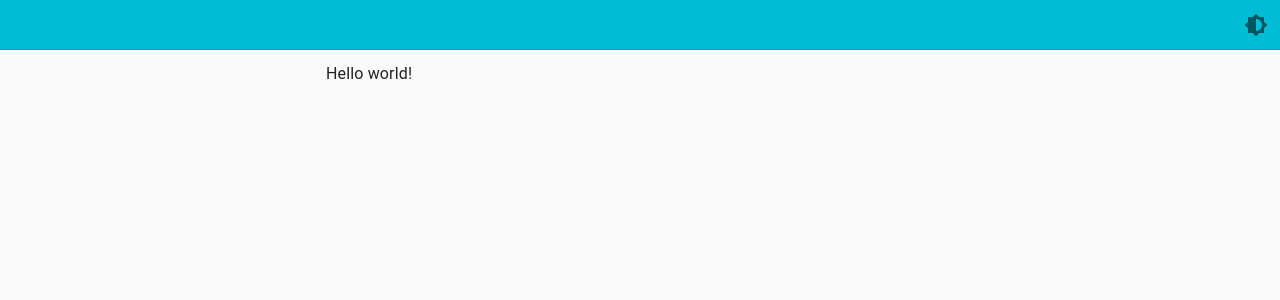
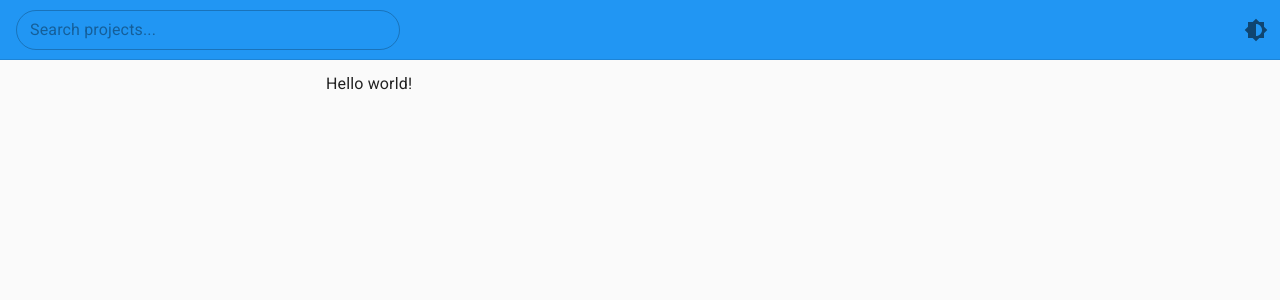
Before and after one commit to m-rejdych/manage-it, a Next.js app in the folder client/: page / in a window 1280 px wide. Shown: the top 300 px of the page. Built offline with nearby package versions, Linux system fonts and the light colour scheme.

Commit message:
Added SearchBar component. Added supprot for SSR styles.

```diff
--- a/client/src/components/Layout/AppBar.tsx
+++ b/client/src/components/Layout/AppBar/AppBar.tsx
@@ -1,5 +1,7 @@
 import { Box, IconButton, makeStyles } from '@material-ui/core';
 import { Brightness6 } from '@material-ui/icons';
+
+import SearchBar from './SearchBar';
 
 const useStyles = makeStyles((theme) => ({
   appBar: {
@@ -19,14 +21,15 @@ const AppBar: React.FC<Props> = ({ toggleTheme }) => {
     <Box
       display="flex"
       alignItems="center"
+      justifyContent="space-between"
       position="fixed"
       top={0}
       left={0}
       right={0}
-      height={50}
+      height={60}
       className={classes.appBar}
     >
-      <Box flexGrow={1} />
+      <SearchBar />
       <IconButton onClick={toggleTheme}>
         <Brightness6 />
       </IconButton>
--- /dev/null
+++ b/client/src/components/Layout/AppBar/SearchBar.tsx
@@ -0,0 +1,39 @@
+import React, { useState } from 'react';
+import { TextField, makeStyles } from '@material-ui/core';
+
+const useStyles = makeStyles((theme) => ({
+  input: {
+    marginTop: theme.spacing(2),
+    marginBottom: theme.spacing(2),
+    marginLeft: theme.spacing(2),
+    borderRadius: 20,
+    height: 40,
+    width: '30vw',
+    transition: 'width 0.15s ease-out',
+    '&:focus-within': {
+      width: '50vw',
+    },
+  },
+}));
+
+const SearchBar: React.FC = () => {
+  const [value, setValue] = useState('');
+  const classes = useStyles();
+
+  const handleChange = (e: React.ChangeEvent<HTMLInputElement>): void => {
+    setValue(e.target.value);
+  };
+
+  return (
+    <TextField
+      color="secondary"
+      InputProps={{ className: classes.input }}
+      value={value}
+      onChange={handleChange}
+      placeholder="Search projects..."
+      variant="outlined"
+    />
+  );
+};
+
+export default SearchBar;
--- /dev/null
+++ b/client/src/components/Layout/AppBar/index.ts
@@ -0,0 +1 @@
+export { default } from './AppBar';
--- a/client/src/components/Layout/Layout.tsx
+++ b/client/src/components/Layout/Layout.tsx
@@ -5,7 +5,7 @@ import Theme from './Theme';
 
 const useStyles = makeStyles((theme) => ({
   container: {
-    marginTop: 50,
+    marginTop: 60,
   },
 }));
 
--- a/client/src/components/Layout/Theme.tsx
+++ b/client/src/components/Layout/Theme/Theme.tsx
@@ -1,6 +1,6 @@
 import { useState } from 'react';
 import { createTheme, PaletteType, ThemeProvider, CssBaseline } from '@material-ui/core';
-import { cyan, yellow } from '@material-ui/core/colors';
+import { blue, yellow } from '@material-ui/core/colors';
 
 interface ChildrenProps {
   toggleTheme: () => void;
@@ -15,7 +15,7 @@ const Theme: React.FC<Props> = ({ children }) => {
 
   const theme = createTheme({
     palette: {
-      primary: cyan,
+      primary: blue,
       secondary: yellow,
       type,
     },
@@ -23,7 +23,7 @@ const Theme: React.FC<Props> = ({ children }) => {
       MuiCssBaseline: {
         '@global': {
           body: {
-            transition: 'background 0.25s ease-out, color 0.25s ease-out',
+            transition: 'all 0.25s ease-out',
           },
         },
       },
--- /dev/null
+++ b/client/src/components/Layout/Theme/index.ts
@@ -0,0 +1 @@
+export { default } from './Theme';
--- a/client/src/pages/_app.tsx
+++ b/client/src/pages/_app.tsx
@@ -4,14 +4,6 @@ import type { AppProps } from 'next/app';
 import Layout from '../components/Layout';
 
 function MyApp({ Component, pageProps }: AppProps) {
-  useEffect(() => {
-    const jssStyles = document.querySelector('#jss-server-side');
-
-    if (jssStyles) {
-      jssStyles.parentElement?.removeChild(jssStyles);
-    }
-  }, []);
-
   return (
     <Layout>
       <Component {...pageProps} />
--- /dev/null
+++ b/client/src/pages/_document.tsx
@@ -0,0 +1,41 @@
+import React from 'react';
+import Document, { Html, Head, Main, NextScript } from 'next/document';
+import { ServerStyleSheets } from '@material-ui/core/styles';
+import { blue } from '@material-ui/core/colors';
+
+export default class MyDocument extends Document {
+  render() {
+    return (
+      <Html lang="en">
+        <Head>
+          <meta name="theme-color" content={blue[500]} />
+          <link
+            rel="stylesheet"
+            href="https://fonts.googleapis.com/css?family=Roboto:300,400,500,700&display=swap"
+          />
+        </Head>
+        <body>
+          <Main />
+          <NextScript />
+        </body>
+      </Html>
+    );
+  }
+}
+
+MyDocument.getInitialProps = async (ctx) => {
+  const sheets = new ServerStyleSheets();
+  const originalRenderPage = ctx.renderPage;
+
+  ctx.renderPage = () =>
+    originalRenderPage({
+      enhanceApp: (App) => (props) => sheets.collect(<App {...props} />),
+    });
+
+  const initialProps = await Document.getInitialProps(ctx);
+
+  return {
+    ...initialProps,
+    styles: [...React.Children.toArray(initialProps.styles), sheets.getStyleElement()],
+  };
+};
```
